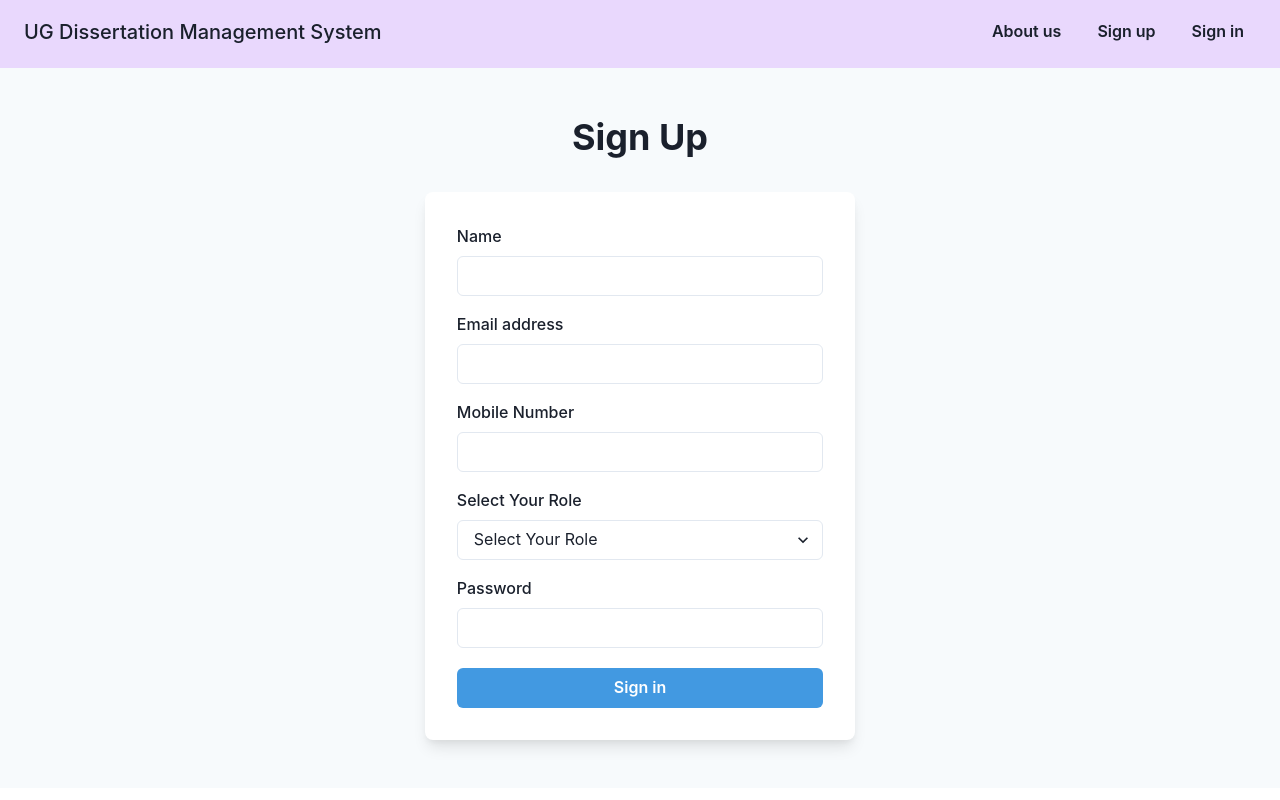
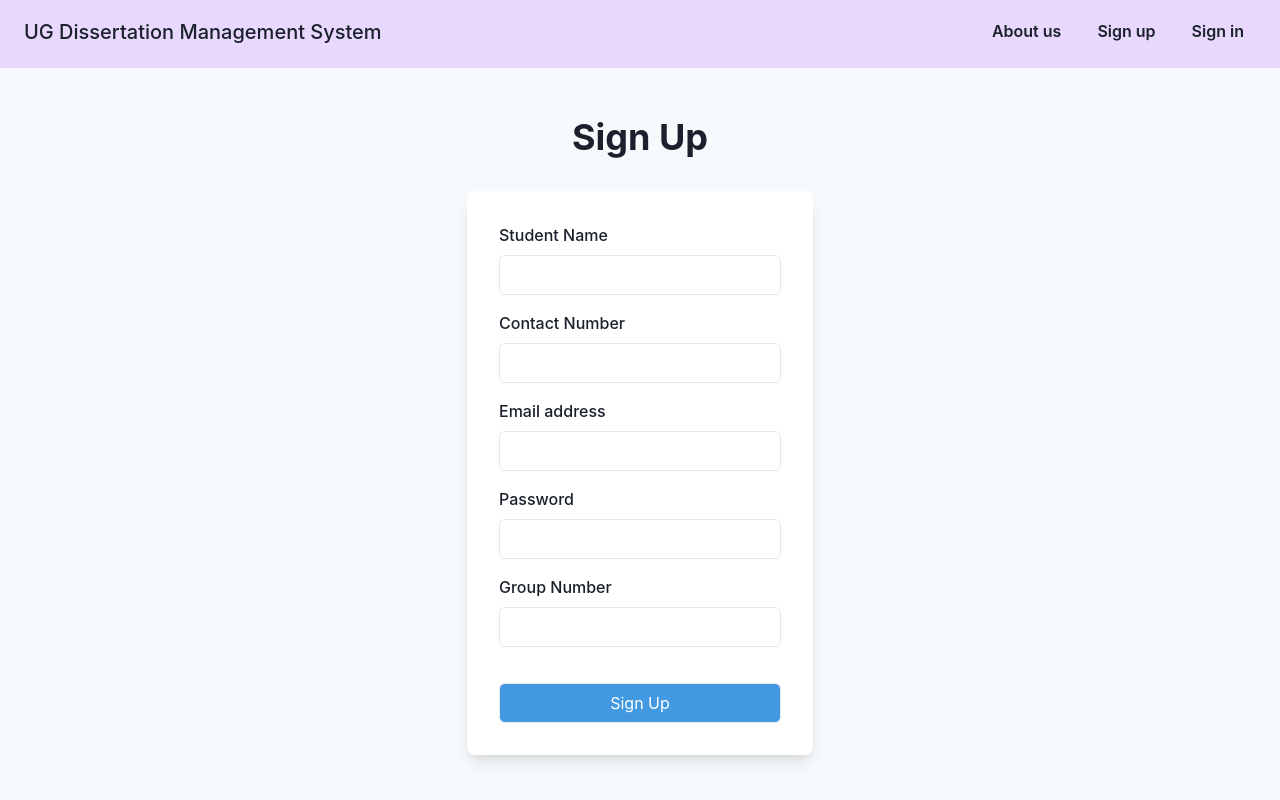
Before and after one commit to sandeshjadhav5/UG-Dissertation-Management-system, a React (Create React App) app: page /signup in a window 1280 px wide. Shown: the part 304-1104 px from the top of the page. Built offline with nearby package versions, Linux system fonts and the light colour scheme.

Commit message:
added login and register pages

```diff
--- a/package.json
+++ b/package.json
@@ -10,6 +10,7 @@
     "@testing-library/jest-dom": "^5.17.0",
     "@testing-library/react": "^13.4.0",
     "@testing-library/user-event": "^13.5.0",
+    "axios": "^1.6.7",
     "framer-motion": "^10.16.12",
     "react": "^18.2.0",
     "react-dom": "^18.2.0",
--- /dev/null
+++ b/src/configs/http.js
@@ -0,0 +1,32 @@
+import axios from "axios";
+
+export const baseURL = "http://localhost:8000";
+
+const http = axios.create({ baseURL });
+const access_token = localStorage.getItem("access_token");
+
+http.interceptors.request.use(
+  async (config) => {
+    if (access_token) {
+      config.headers["Authorization"] = `Bearer ${access_token}`;
+    }
+    return config;
+  },
+  (error) => {
+    // Handle request error
+    return Promise.reject(error);
+  }
+);
+
+http.interceptors.response.use(
+  (response) => {
+    // Handle successful responses
+    return response;
+  },
+  (error) => {
+    // Handle response error
+    return Promise.reject(error);
+  }
+);
+
+export default http;
--- a/src/pages/SignIn.jsx
+++ b/src/pages/SignIn.jsx
@@ -13,21 +13,55 @@ import {
   useToast,
 } from "@chakra-ui/react";
 import { useState } from "react";
-
+import axios from "axios";
 import { Link, useNavigate } from "react-router-dom";
 export default function SignIn() {
   const [email, setEmail] = useState("");
   const [password, setPassword] = useState("");
+  const [loading, setLoading] = useState(false);
   const navigate = useNavigate();
   const toast = useToast();
 
-  const handleSubmit = () => {
+  const handleSubmit = (e) => {
+    e.preventDefault();
     const payload = {
       email,
       password,
     };
     if (payload) {
       console.log("payload", payload);
+      handleSendLoginRequest(payload);
+    }
+  };
+
+  const handleSendLoginRequest = async (payload) => {
+    try {
+      setLoading(true);
+      const response = await axios.post(
+        `http://localhost:8000/users/login`,
+        payload
+      );
+      console.log("Logging in", response);
+      if (response.status == 201) {
+        console.log("success", response);
+        localStorage.setItem("access_token", response.data.token);
+        localStorage.setItem("isAuth", true);
+        toast({
+          title: `Logged in Successfully`,
+          status: "success",
+          isClosable: true,
+        });
+      }
+      setLoading(false);
+    } catch (err) {
+      console.log(err);
+      localStorage.setItem("isAuth", false);
+      toast({
+        title: `Failed to Login`,
+        status: "error",
+        isClosable: true,
+      });
+      setLoading(false);
     }
   };
 
@@ -43,6 +77,7 @@ export default function SignIn() {
           <Stack align={"center"}>
             <Heading fontSize={"4xl"}>Login</Heading>
           </Stack>
+          <form onSubmit={handleSubmit}>
             <Box
               rounded={"lg"}
               bg={useColorModeValue("white", "gray.700")}
@@ -65,7 +100,8 @@ export default function SignIn() {
                     value={password}
                     onChange={(e) => setPassword(e.target.value)}
                   />
-                <Button
+                  <Input
+                    value={loading ? "Logging in..." : "Login"}
                     w="100%"
                     mt="5"
                     bg={"blue.400"}
@@ -73,13 +109,12 @@ export default function SignIn() {
                     _hover={{
                       bg: "blue.700",
                     }}
-                  onClick={handleSubmit}
-                >
-                  Sign in
-                </Button>
+                    type="submit"
+                  />
                 </FormControl>
               </Stack>
             </Box>
+          </form>
         </Stack>
       </Flex>
     </>
--- a/src/pages/SignUp.jsx
+++ b/src/pages/SignUp.jsx
@@ -13,25 +13,62 @@ import {
   useToast,
   Select,
 } from "@chakra-ui/react";
+import axios from "axios";
+
 import { useState } from "react";
+import http from "../configs/http";
 
 import { Link, useNavigate } from "react-router-dom";
 export default function SignUp() {
+  const [loading, setLoading] = useState(false);
   const [name, setName] = useState("");
-  const [mobileNumber, setMobileNumber] = useState("");
+  const [contactNumber, setContactNumber] = useState("");
   const [email, setEmail] = useState("");
   const [password, setPassword] = useState("");
-  const [role, setRole] = useState("");
+  const [groupNumber, setGroupNumber] = useState("");
   const navigate = useNavigate();
   const toast = useToast();
 
-  const handleSubmit = () => {
+  const handleSubmit = (e) => {
+    e.preventDefault();
     const payload = {
+      name,
       email,
       password,
+      contactNumber,
+      groupNumber,
     };
     if (payload) {
       console.log("payload is", payload);
+      handleSendRegisterRequest(payload);
+    }
+  };
+
+  const handleSendRegisterRequest = async (payload) => {
+    try {
+      setLoading(true);
+      const response = await axios.post(
+        `http://localhost:8000/users/register`,
+        payload
+      );
+      console.log("group added", response);
+      if (response.status == 201) {
+        console.log("success");
+        toast({
+          title: `Registered Successfully`,
+          status: "success",
+          isClosable: true,
+        });
+      }
+      setLoading(false);
+    } catch (err) {
+      console.log(err);
+      toast({
+        title: `Failed to Register`,
+        status: "error",
+        isClosable: true,
+      });
+      setLoading(false);
     }
   };
 
@@ -53,10 +90,21 @@ export default function SignUp() {
             boxShadow={"lg"}
             p={8}
           >
+            <form onSubmit={handleSubmit}>
               <Stack spacing={4}>
                 <FormControl id="name">
-                <FormLabel>Name</FormLabel>
-                <Input type="text" onChange={(e) => setName(e.target.value)} />
+                  <FormLabel>Student Name</FormLabel>
+                  <Input
+                    type="text"
+                    onChange={(e) => setName(e.target.value)}
+                  />
+                </FormControl>
+                <FormControl id="contactNumber">
+                  <FormLabel>Contact Number</FormLabel>
+                  <Input
+                    type="number"
+                    onChange={(e) => setContactNumber(e.target.value)}
+                  />
                 </FormControl>
                 <FormControl id="email">
                   <FormLabel>Email address</FormLabel>
@@ -66,21 +114,6 @@ export default function SignUp() {
                     onChange={(e) => setEmail(e.target.value)}
                   />
                 </FormControl>
-              <FormControl id="mobileNumber">
-                <FormLabel>Mobile Number</FormLabel>
-                <Input
-                  type="number"
-                  onChange={(e) => setMobileNumber(e.target.value)}
-                />
-              </FormControl>
-              <FormControl id="mobileNumber">
-                <FormLabel>Select Your Role</FormLabel>
-                <Select onChange={(e) => setMobileNumber(e.target.value)}>
-                  <option value="">Select Your Role</option>
-                  <option value="guide">Project Guide</option>
-                  <option value="student">Student</option>
-                </Select>
-              </FormControl>
                 <FormControl id="password">
                   <FormLabel>Password</FormLabel>
                   <Input
@@ -88,7 +121,16 @@ export default function SignUp() {
                     value={password}
                     onChange={(e) => setPassword(e.target.value)}
                   />
-                <Button
+                </FormControl>
+                <FormControl id="groupNumber">
+                  <FormLabel>Group Number</FormLabel>
+                  <Input
+                    type="number"
+                    onChange={(e) => setGroupNumber(e.target.value)}
+                  />
+                </FormControl>
+                <Input
+                  value={loading ? "Signing Up..." : "Sign Up"}
                   w="100%"
                   mt="5"
                   bg={"blue.400"}
@@ -96,12 +138,10 @@ export default function SignUp() {
                   _hover={{
                     bg: "blue.700",
                   }}
-                  onClick={handleSubmit}
-                >
-                  Sign in
-                </Button>
-              </FormControl>
+                  type="submit"
+                />
               </Stack>
+            </form>
           </Box>
         </Stack>
       </Flex>
```
Also changed, not shown: 1 other file (tests, documents, lock files or other folders). Lines whose indentation alone changed are shown as unchanged.
